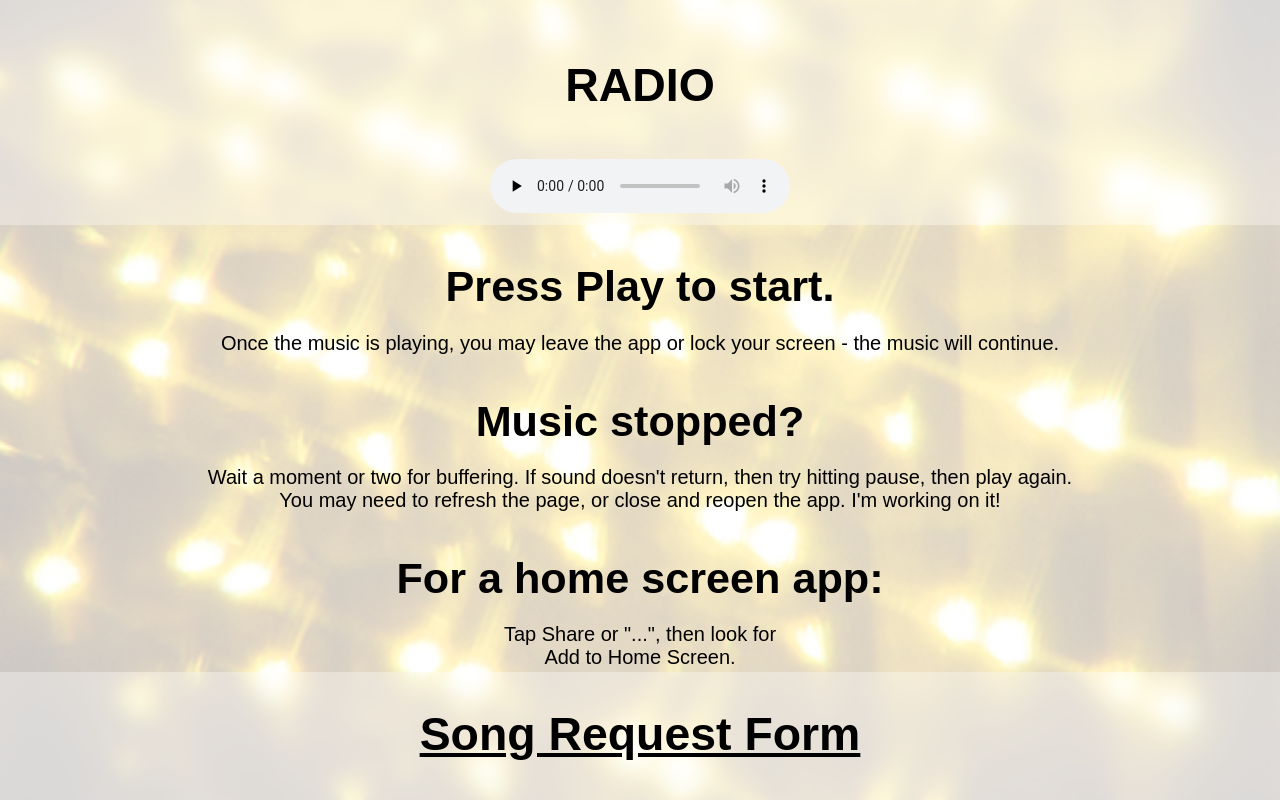
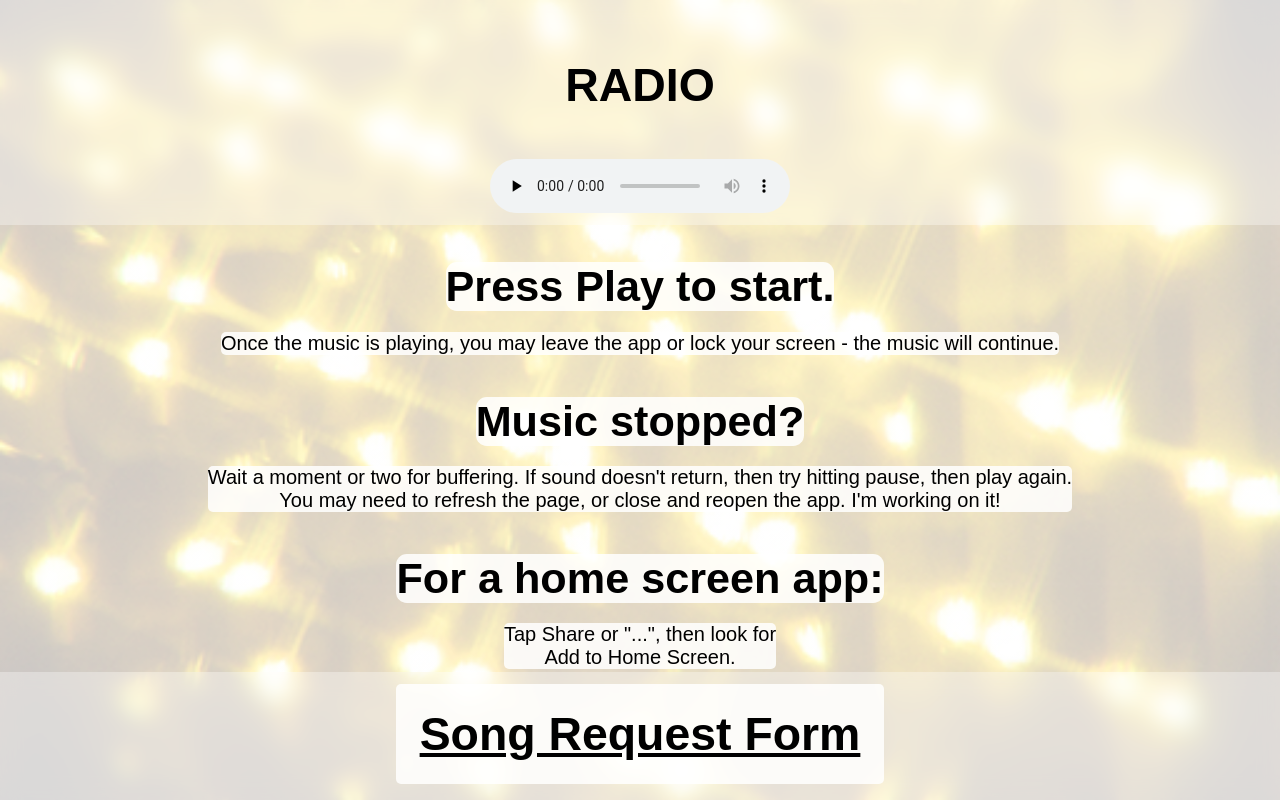
Before and after one commit to leave-a-light-on-mgmt/leave-a-light-on-mgmt.github.io, a plain HTML site: page radio.html in a window 1280 px wide. Drawn offline with Linux system fonts and the light colour scheme.

Commit message:
Highlight text in radio.html for better visibility

```diff
--- a/radio.html
+++ b/radio.html
@@ -34,19 +34,19 @@
 			    </audio>
 			</div>
 			<div class="content">
-				<h4>Press Play to start.</h4>
-  				<p>Once the music is playing, you may leave the app or lock your screen - the music will continue.</p>
-				<h4>Music stopped?</h4>
-				<p>Wait a moment or two for buffering. If sound doesn't return, then try hitting pause, then play again.<br>You may need to refresh the page, or close and reopen the app. I'm working on it!</p>
-				<h4>For a home screen app:</h4>
-				<p>Tap Share or "...", then look for<br>Add to Home Screen.</p>
-				<p>On iPhone, do the above from Safari to use the customized app icon.</p>
-				<h4>What is this?</h4>
-				<p>You're listening to a broadcast of music from my personal collection, off my home server. I compile the playlist, and update it when I have time. If the stream is down for a prolonged period of time, it's possibly because my power went out.</p>
-				<p>Thanks for listening. I hope you're enjoying it.</p>
+				<h4 class="highlight">Press Play to start.</h4>
+  				<p class="highlight">Once the music is playing, you may leave the app or lock your screen - the music will continue.</p>
+				<h4 class="highlight">Music stopped?</h4>
+				<p class="highlight">Wait a moment or two for buffering. If sound doesn't return, then try hitting pause, then play again.<br>You may need to refresh the page, or close and reopen the app. I'm working on it!</p>
+				<h4 class="highlight">For a home screen app:</h4>
+				<p class="highlight">Tap Share or "...", then look for<br>Add to Home Screen.</p>
+				<p class="highlight">On iPhone, do the above from Safari to use the customized app icon.</p>
+				<h4 class="highlight">What is this?</h4>
+				<p class="highlight">You're listening to a broadcast of music from my personal collection, off my home server. I compile the playlist, and update it when I have time. If the stream is down for a prolonged period of time, it's possibly because my power went out.</p>
+				<p class="highlight">Thanks for listening. I hope you're enjoying it.</p>
   			</div>
 			<div class="footer">
-				<a href="https://forms.gle/Q8EWWNznpbjQqGtA9" target="_blank"><h3>Song Request Form</h3></a>
+				<a href="https://forms.gle/Q8EWWNznpbjQqGtA9" target="_blank" class="highlight"><h3>Song Request Form</h3></a>
 			</div>
 <script>
   // Check if the browser supports service workers
```
